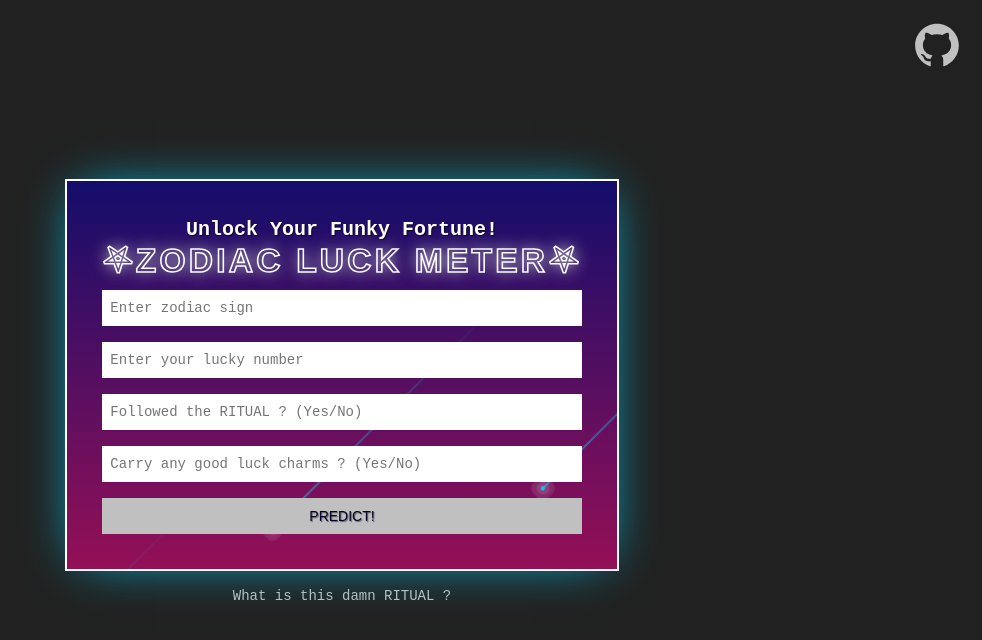
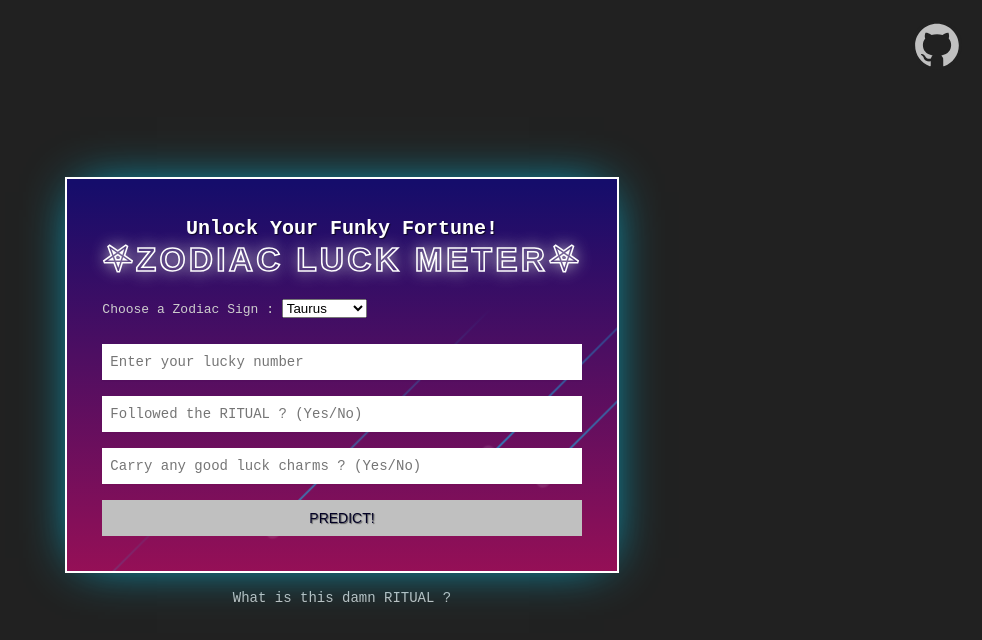
Before and after one commit to REC-1104/lucky-day-prediction-, a React (Create React App) app: page / in a window 1280 px wide. Shown: the top 640 px of the page, without its empty margins (298-1280 px from the left). Built offline with nearby package versions, Linux system fonts and the light colour scheme.

Commit message:
added a dropdown

```diff
--- a/src/components/main.jsx
+++ b/src/components/main.jsx
@@ -32,7 +32,7 @@ const main = () => {
       }
 
       const calculate = () => {
-        const zod = document.querySelector('#zo').value.toLowerCase();
+        const zod = document.querySelector('#zo').value;
         const rif = document.querySelector('#rf').value.toLowerCase();
         const luc = document.querySelector('#lc').value.toLowerCase();
         const output = document.querySelector('#mc')
@@ -120,10 +120,26 @@ const main = () => {
     <form class="form">
      <div class="form-title"><span>Unlock Your Funky Fortune!</span></div>
       <div class="title-2"><span>ZODIAC LUCK METER</span></div>
+      <br />
       <div class="input-container">
-        <input class="input-item" type="text" placeholder="Enter zodiac sign" id='zo' required/>
-        <span> </span>
+      <label  for="zodiacsign" id ="zodd">Choose a Zodiac Sign : </label>
+      <select name="zodiacsign" class="input-item" id="zo">
+        <option value="taurus">Taurus</option>
+        <option value="leo">Leo</option>
+        <option value="capricon">Capricon</option>
+        <option value="cancer">cancer</option>
+        <option value="virgo">Virgo</option>
+        <option value="pisces">Pisces</option>
+        <option value="libra">Libra</option>
+        <option value="scorpio">Scorpio</option>
+        <option value="aries">Aries</option>
+        <option value="aquarius">Aquarius</option>
+        <option value="gemini">Gemini</option>
+        <option value="sagittarius">Sagittarius</option>
+      </select>
+
       </div>
+      <br />
       <section class="bg-stars">
         <span class="star"></span>
         <span class="star"></span>
--- a/src/index.css
+++ b/src/index.css
@@ -66,6 +66,12 @@ body {
   overflow: hidden;
   text-align: center;
   margin-top: 8px;
+}
+
+#zodd{
+  font-family:monospace !important ;
+  color: #CECECE !important;
+  font-weight: 500 !important;
 }
 
 a{
@@ -226,7 +232,7 @@ h2,.title-2 {
 }
 
 .star:nth-child(2) {
-  top: 0;
+  top: -10px;
   right: 100px;
   left: initial;
   animation-delay: 0.2s;
@@ -234,7 +240,7 @@ h2,.title-2 {
 }
 
 .star:nth-child(3) {
-  top: 0;
+  top: -10px;
   right: 220px;
   left: initial;
   animation-delay: 2.75s;
@@ -242,7 +248,7 @@ h2,.title-2 {
 }
 
 .star:nth-child(4) {
-  top: 0;
+  top: -10px;
   right: -220px;
   left: initial;
   animation-delay: 1.6s;
@@ -250,8 +256,16 @@ h2,.title-2 {
 }
 
 .star:nth-child(5) {
-  top: 0;
+  top: -10px;
   right: -150px;
+  left: initial;
+  animation-delay: 1.98s;
+  animation-duration: 2.5s;
+}
+
+.star:nth-child(6) {
+  top: -10px;
+  right: -450px;
   left: initial;
   animation-delay: 3s;
   animation-duration: 2.5s;
```
